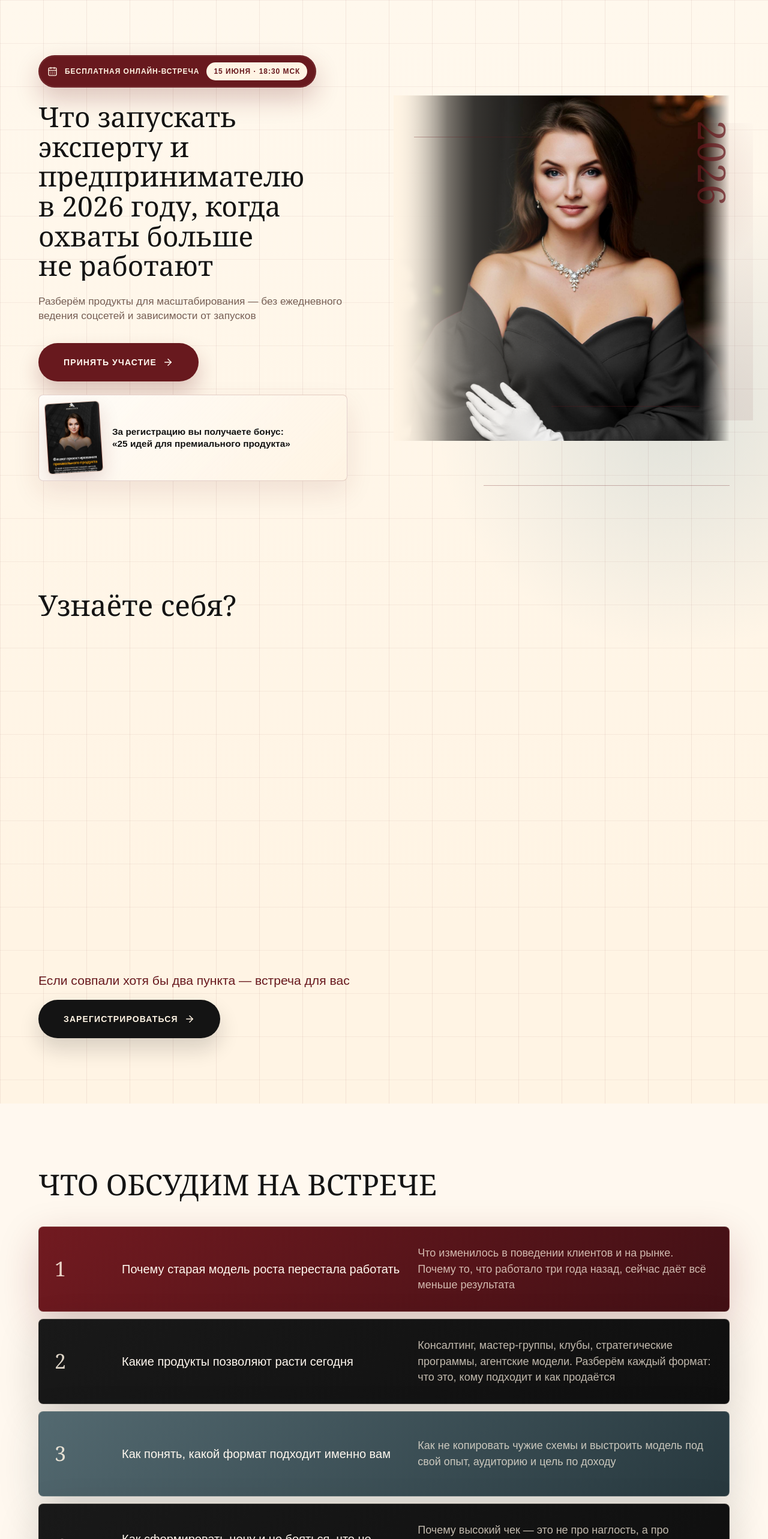
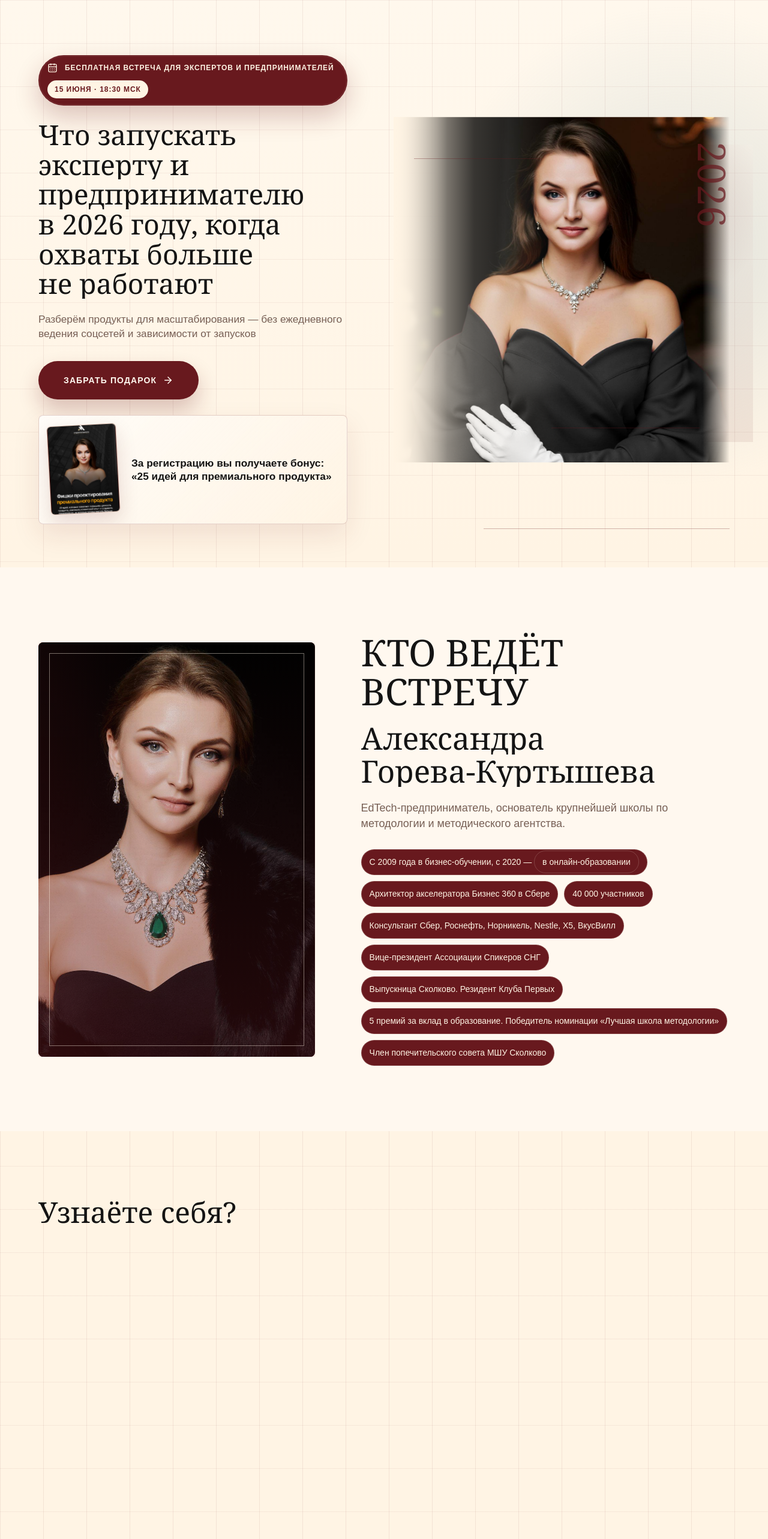
Before and after one commit to sergey9lap-sys/web15, a Next.js app: page / in a window 1280 px wide. Shown: the top 2566 px of the page at 60% size. Built offline with nearby package versions, Linux system fonts and the light colour scheme.

Commit message:
Simplify com landing structure

```diff
--- a/app/globals.css
+++ b/app/globals.css
@@ -133,9 +133,11 @@ a {
 
 .eyebrow {
   display: inline-flex;
+  flex-wrap: wrap;
   align-items: center;
   gap: 9px;
   width: fit-content;
+  max-width: 100%;
   border: 1px solid var(--line);
   background: rgba(255, 255, 255, 0.34);
   border-radius: 999px;
@@ -154,6 +156,7 @@ a {
 .hero-eyebrow strong {
   display: inline-flex;
   align-items: center;
+  flex: 0 0 auto;
   min-height: 30px;
   border-radius: 999px;
   background: var(--sand);
@@ -240,17 +243,17 @@ h1 {
 
 .registration-bonus {
   display: grid;
-  grid-template-columns: 92px minmax(0, 1fr);
-  gap: 18px;
+  grid-template-columns: 116px minmax(0, 1fr);
+  gap: 22px;
   align-items: center;
-  width: min(100%, 560px);
-  margin-top: 22px;
+  width: min(100%, 650px);
+  margin-top: 26px;
   border: 1px solid rgba(104, 25, 30, 0.18);
   border-radius: 8px;
   background:
     linear-gradient(135deg, rgba(255, 255, 255, 0.76), rgba(255, 244, 228, 0.48)),
     var(--sand);
-  padding: 12px 18px 12px 12px;
+  padding: 16px 22px 16px 16px;
   box-shadow: 0 18px 46px rgba(104, 25, 30, 0.1);
   overflow: hidden;
   transform-origin: 14% 50%;
@@ -258,8 +261,8 @@ h1 {
 
 .bonus-media {
   position: relative;
-  width: 92px;
-  height: 118px;
+  width: 116px;
+  height: 148px;
   overflow: hidden;
   border: 1px solid rgba(104, 25, 30, 0.18);
   border-radius: 7px;
@@ -277,7 +280,7 @@ h1 {
 
 .registration-bonus p {
   color: var(--ink);
-  font-size: clamp(15px, 1.2vw, 17px);
+  font-size: clamp(17px, 1.35vw, 20px);
   font-weight: 800;
   line-height: 1.32;
   text-wrap: balance;
@@ -1795,21 +1798,21 @@ h1 {
   }
 
   .registration-bonus {
-    grid-template-columns: 74px minmax(0, 1fr);
-    gap: 14px;
+    grid-template-columns: 92px minmax(0, 1fr);
+    gap: 16px;
     width: 100%;
     margin-top: 20px;
-    padding: 10px 12px 10px 10px;
+    padding: 12px 14px 12px 12px;
   }
 
   .bonus-media {
-    width: 74px;
-    height: 94px;
+    width: 92px;
+    height: 116px;
   }
 
   .registration-bonus p {
-    font-size: 14px;
-    line-height: 1.28;
+    font-size: 15px;
+    line-height: 1.3;
     text-wrap: pretty;
   }
 
--- a/app/page.tsx
+++ b/app/page.tsx
@@ -284,13 +284,7 @@ function ButtonLink({
 export default function Home() {
   const rootRef = useRef<HTMLElement | null>(null);
   const heroVisualRef = useRef<HTMLDivElement | null>(null);
-  const caseStageRef = useRef<HTMLDivElement | null>(null);
-  const [activeCase, setActiveCase] = useState(0);
   const [activeWidget, setActiveWidget] = useState<WidgetConfig | null>(null);
-  const activeStory = caseStories[activeCase];
-
-  const nextCase = () => setActiveCase((current) => (current + 1) % caseStories.length);
-  const previousCase = () => setActiveCase((current) => (current - 1 + caseStories.length) % caseStories.length);
 
   useEffect(() => {
     gsap.registerPlugin(ScrollTrigger);
@@ -449,53 +443,6 @@ export default function Home() {
         scrollTrigger: { trigger: ".pain-action", start: "top 88%" },
       });
 
-      gsap.from(".product-map .section-head", {
-        y: 42,
-        opacity: 0,
-        duration: 0.8,
-        ease: "power3.out",
-        scrollTrigger: { trigger: ".product-map", start: "top 76%" },
-      });
-
-      if (window.matchMedia("(min-width: 981px)").matches) {
-        const mapCards = gsap.utils.toArray<HTMLElement>(".map-card");
-        gsap.set(mapCards, {
-          xPercent: (index) => [220, 108, 0, -108, -220][index] ?? 0,
-          y: (index) => [28, 10, 0, 10, 28][index] ?? 0,
-          rotation: (index) => [-13, -6, 0, 6, 13][index] ?? 0,
-          scale: (index) => (index === 2 ? 0.98 : 0.92),
-          zIndex: (index) => 20 - Math.abs(index - 2),
-          transformOrigin: "50% 92%",
-        });
-
-        gsap.timeline({
-          scrollTrigger: {
-            trigger: ".product-map",
-            start: "top top",
-            end: "+=560",
-            pin: true,
-            scrub: 0.65,
-            anticipatePin: 1,
-          },
-        }).to(mapCards, {
-          xPercent: 0,
-          y: 0,
-          rotation: 0,
-          scale: 1,
-          stagger: 0.02,
-          ease: "power2.inOut",
-        });
-      } else {
-        gsap.from(".map-card", {
-          y: 36,
-          opacity: 0,
-          stagger: 0.08,
-          duration: 0.7,
-          ease: "power3.out",
-          scrollTrigger: { trigger: ".product-map", start: "top 72%" },
-        });
-      }
-
       gsap.fromTo(
         ".host-portrait",
         { clipPath: "inset(0 86% 0 0)" },
@@ -604,66 +551,13 @@ export default function Home() {
     };
   }, []);
 
-  useEffect(() => {
-    const el = caseStageRef.current;
-    if (!el) return;
-
-    const ctx = gsap.context(() => {
-      gsap.fromTo(
-        ".case-animate",
-        { y: 24, opacity: 0 },
-        { y: 0, opacity: 1, duration: 0.58, stagger: 0.045, ease: "power3.out" },
-      );
-      gsap.fromTo(
-        ".case-visual",
-        { clipPath: "inset(0 0 0 96%)", scale: 1.03 },
-        { clipPath: "inset(0 0 0 0%)", scale: 1, duration: 0.78, ease: "power3.out" },
-      );
-    }, el);
-
-    return () => ctx.revert();
-  }, [activeCase]);
-
-  useEffect(() => {
-    const reduceMotion = window.matchMedia("(prefers-reduced-motion: reduce)").matches;
-    if (reduceMotion) return;
-
-    const ctx = gsap.context(() => {
-      gsap.from(".cases-title > *", {
-        y: 30,
-        opacity: 0,
-        duration: 0.72,
-        stagger: 0.06,
-        ease: "power3.out",
-        scrollTrigger: { trigger: ".cases-section", start: "top 76%" },
-      });
-      gsap.from(".case-list-item", {
-        x: -24,
-        opacity: 0,
-        duration: 0.62,
-        stagger: 0.035,
-        ease: "power3.out",
-        scrollTrigger: { trigger: ".case-showcase", start: "top 72%" },
-      });
-      gsap.from(".case-showcase-panel", {
-        y: 42,
-        opacity: 0,
-        duration: 0.86,
-        ease: "power3.out",
-        scrollTrigger: { trigger: ".case-showcase", start: "top 72%" },
-      });
-    }, rootRef);
-
-    return () => ctx.revert();
-  }, []);
-
   return (
     <main ref={rootRef} className="site-shell">
       <section className="hero">
         <div className="hero-copy">
           <div className="eyebrow hero-eyebrow">
             <CalendarDays size={17} />
-            <span>Бесплатная онлайн-встреча</span>
+            <span>Бесплатная встреча для экспертов и предпринимателей</span>
             <strong>15 июня · 18:30 мск</strong>
           </div>
           <h1 className="split-title">
@@ -673,11 +567,11 @@ export default function Home() {
             Разберём продукты для масштабирования — без ежедневного ведения соцсетей и зависимости от запусков
           </p>
           <div className="hero-actions">
-            <ButtonLink>Принять участие</ButtonLink>
+            <ButtonLink>Забрать подарок</ButtonLink>
           </div>
           <div className="registration-bonus reveal">
             <div className="bonus-media">
-              <Image src="/hero-bonus.jpg" alt="Бонус за регистрацию" width={92} height={124} />
+              <Image src="/hero-bonus.jpg" alt="Бонус за регистрацию" width={116} height={148} />
             </div>
             <p>
               За регистрацию вы получаете бонус: «25 идей <span className="nowrap">для премиального продукта</span>»
@@ -699,6 +593,35 @@ export default function Home() {
         </div>
       </section>
 
+      <section className="section host-section">
+        <div className="host-portrait reveal">
+          <Image
+            src="/host-alexandra.jpg"
+            alt="Александра Горева-Куртышева"
+            width={832}
+            height={1248}
+            sizes="(max-width: 900px) 100vw, 42vw"
+          />
+          <div className="portrait-frame" aria-hidden>
+          </div>
+        </div>
+        <div className="host-copy reveal">
+          <h2 className="host-section-title">КТО ВЕДЁТ ВСТРЕЧУ</h2>
+          <h3 className="host-name">Александра Горева-Куртышева</h3>
+          <p>EdTech-предприниматель, основатель крупнейшей школы по методологии и методического агентства.</p>
+          <div className="host-facts">
+            <span>С 2009 года в бизнес-обучении, с 2020 — <span className="nowrap">в онлайн-образовании</span></span>
+            <span>Архитектор акселератора Бизнес 360 в Сбере</span>
+            <span>40 000 участников</span>
+            <span>Консультант Сбер, Роснефть, Норникель, Nestle, X5, ВкусВилл</span>
+            <span>Вице-президент Ассоциации Спикеров СНГ</span>
+            <span>Выпускница Сколково. Резидент Клуба Первых</span>
+            <span>5 премий за вклад в образование. Победитель номинации «Лучшая школа методологии»</span>
+            <span>Член попечительского совета МШУ Сколково</span>
+          </div>
+        </div>
+      </section>
+
       <section className="section pain-grid" id="for-whom">
         <div className="pain-head">
           <h2>Узнаёте себя?</h2>
@@ -714,98 +637,6 @@ export default function Home() {
         <div className="pain-action">
           <p>Если совпали хотя бы два пункта — встреча для вас</p>
           <ButtonLink dark>Зарегистрироваться</ButtonLink>
-        </div>
-      </section>
-
-      <section className="section agenda-section" id="agenda">
-        <div className="section-head full-head reveal">
-          <h2>ЧТО ОБСУДИМ НА ВСТРЕЧЕ</h2>
-        </div>
-        <div className="agenda-list">
-          {agenda.map((item, index) => (
-            <article className="agenda-item reveal card-motion" key={item.title}>
-              <div>{index + 1}</div>
-              <h3>{item.title}</h3>
-              <p>{item.text}</p>
-            </article>
-          ))}
-        </div>
-        <div className="agenda-action reveal">
-          <ButtonLink>Зарегистрироваться</ButtonLink>
-        </div>
-      </section>
-
-      <section className="section product-map" id="map">
-        <div className="section-head full-head reveal">
-          <h2>КТО ВЫ СЕЙЧАС И КАКИЕ ПРОДУКТЫ ВАМ ПОДХОДЯТ</h2>
-        </div>
-        <div className="map-window reveal">
-          <div className="map-rail">
-            {map.map((item) => (
-              <article className="map-card card-motion" key={item.role}>
-                <div className="map-avatar" aria-hidden>
-                  <Image
-                    src={item.avatar}
-                    alt=""
-                    fill
-                    sizes="42px"
-                  />
-                </div>
-                <h3>{item.role.toUpperCase()}</h3>
-                <p>{item.state}</p>
-                <div className="map-products">
-                  <small>Подходящие продукты</small>
-                  <strong>{item.products}</strong>
-                </div>
-              </article>
-            ))}
-          </div>
-        </div>
-      </section>
-
-      <section className="section cases-section">
-        <div className="section-head full-head cases-title">
-          <h2>У них получилось…</h2>
-        </div>
-        <div className="case-showcase-meta">
-          <span>{String(activeCase + 1).padStart(2, "0")} / {String(caseStories.length).padStart(2, "0")}</span>
-          <div className="case-active-line">
-            <i style={{ width: `${((activeCase + 1) / caseStories.length) * 100}%` }} />
-          </div>
-        </div>
-        <div className="case-showcase" ref={caseStageRef}>
-          <div className="case-showcase-panel">
-            <div className="case-copy">
-              <p className="case-role case-animate">{activeStory.role}</p>
-              <h3 className="case-animate">{activeStory.name}</h3>
-              <ul className="case-points case-animate">
-                {activeStory.points.map((point) => (
-                  <li key={point}>{point}</li>
-                ))}
-              </ul>
-              <div className="case-result case-animate">
-                <small>Результат</small>
-                <strong>{activeStory.result}</strong>
-              </div>
-              <div className="case-controls case-animate" aria-label="Управление кейсами">
-                <button type="button" onClick={previousCase} aria-label="Предыдущий кейс">
-                  <ChevronLeft size={18} />
-                </button>
-                <button type="button" onClick={nextCase} aria-label="Следующий кейс">
-                  <ChevronRight size={18} />
-                </button>
-              </div>
-            </div>
-            <div className="case-visual">
-              <Image
-                key={activeStory.photo}
-                src={activeStory.photo}
-                alt={activeStory.name}
-                fill
-                sizes="(max-width: 900px) 100vw, 46vw"
-              />
-            </div>
-          </div>
         </div>
       </section>
 
@@ -849,35 +680,6 @@ export default function Home() {
               </ButtonLink>
             </article>
           ))}
-        </div>
-      </section>
-
-      <section className="section host-section">
-        <div className="host-portrait reveal">
-          <Image
-            src="/host-alexandra.jpg"
-            alt="Александра Горева-Куртышева"
-            width={832}
-            height={1248}
-            sizes="(max-width: 900px) 100vw, 42vw"
-          />
-          <div className="portrait-frame" aria-hidden>
-          </div>
-        </div>
-        <div className="host-copy reveal">
-          <h2 className="host-section-title">КТО ВЕДЁТ ВСТРЕЧУ</h2>
-          <h3 className="host-name">Александра Горева-Куртышева</h3>
-          <p>EdTech-предприниматель, основатель крупнейшей школы по методологии и методического агентства.</p>
-          <div className="host-facts">
-            <span>С 2009 года в бизнес-обучении, с 2020 — <span className="nowrap">в онлайн-образовании</span></span>
-            <span>Архитектор акселератора Бизнес 360 в Сбере</span>
-            <span>40 000 участников</span>
-            <span>Консультант Сбер, Роснефть, Норникель, Nestle, X5, ВкусВилл</span>
-            <span>Вице-президент Ассоциации Спикеров СНГ</span>
-            <span>Выпускница Сколково. Резидент Клуба Первых</span>
-            <span>5 премий за вклад в образование. Победитель номинации «Лучшая школа методологии»</span>
-            <span>Член попечительского совета МШУ Сколково</span>
-          </div>
         </div>
       </section>
 
```
